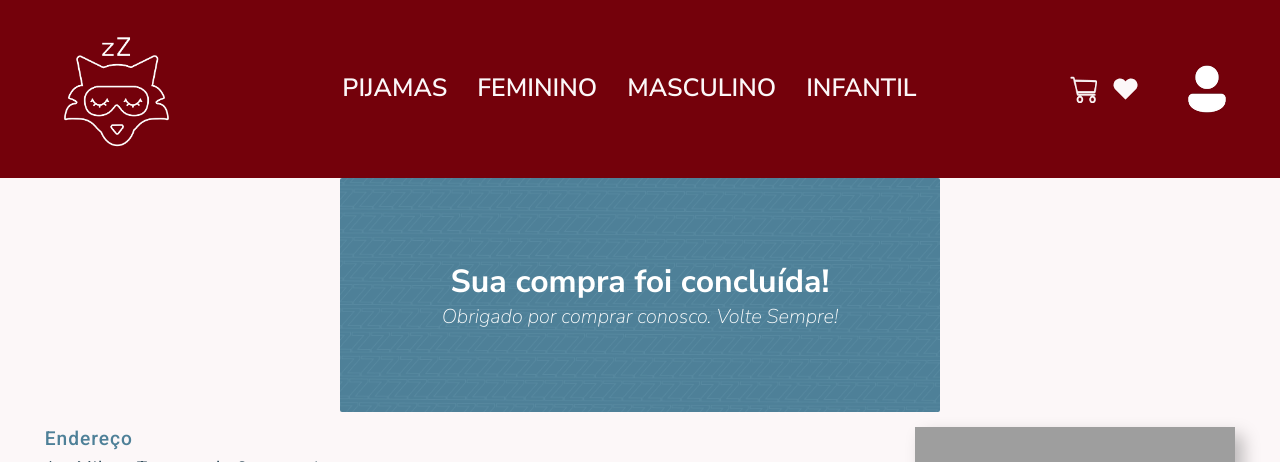
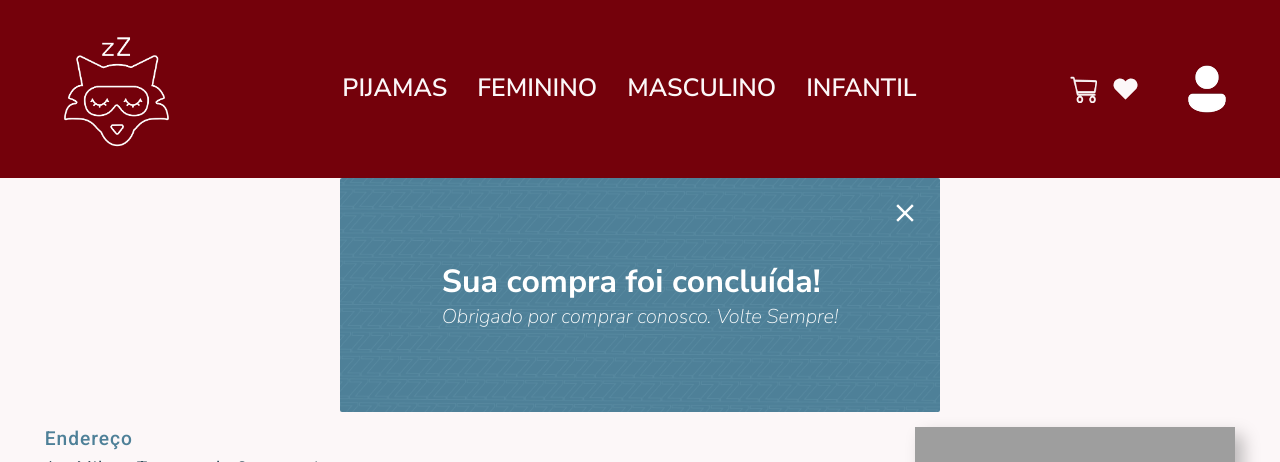
Before and after one commit to berthrage/PijamINha-INJunior25.1, a React (Vite) app: page /concluded in a window 1280 px wide. Shown: the top 462 px of the page. Built offline with nearby package versions, Linux system fonts and the light colour scheme; grey boxes are pictures that could not be loaded; a web font is replaced by a local one; what axios-mock-adapter would draw is missing.

Commit message:
update: Concluded retornando para homepage

```diff
--- a/src/components/Concluded/index.tsx
+++ b/src/components/Concluded/index.tsx
@@ -1,10 +1,28 @@
+import { useNavigate } from 'react-router-dom';
 import styles from './styles.module.css';
+import { IoMdClose } from "react-icons/io";
 
-const Concluded: React.FC = () => {
+interface ConcludedProps {
+    onClose: () => void;
+}
+
+const Concluded: React.FC<ConcludedProps> = ({ onClose }) => {
+    const navigate = useNavigate();
+    const handleClose = () => {
+        onClose();
+        navigate('/home');
+    };
+
     return (
         <div className={styles.concludedSection}>
-            <h1>Sua compra foi concluída!</h1>
-            <p>Obrigado por comprar conosco. Volte Sempre!</p>
+            <div>
+                <h1>Sua compra foi concluída!</h1>
+                <p>Obrigado por comprar conosco. Volte Sempre!</p>
+            </div>
+
+            <div className={styles.buttoncloseConcluded} onClick={handleClose}>
+                <IoMdClose size={30} />
+            </div>
         </div>
     );
 };
--- a/src/components/Concluded/styles.module.css
+++ b/src/components/Concluded/styles.module.css
@@ -1,6 +1,5 @@
 .concludedSection {
   display: flex;
-  flex-direction: column;
   position: relative;
   width: 600px;
   height: 234px;
@@ -11,6 +10,15 @@
   padding: var(--height-main-padding) var(--width-main-padding)
     var(--height-main-padding) var(--width-main-padding);
   z-index: 0;
+}
+
+.buttoncloseConcluded {
+  color: white;
+  position: absolute;
+  top: 20px;
+  right: 20px;
+  cursor: pointer;
+  z-index: 3;
 }
 
 .concludedSection::before {
@@ -27,6 +35,7 @@
   opacity: 0.5;
   z-index: 1;
 }
+
 .concludedSection h1 {
   font-size: 32px;
   font-style: normal;
@@ -37,6 +46,7 @@
   position: relative;
   z-index: 2;
 }
+
 .concludedSection p {
   color: #fff;
   font-family: var(--font-nunito-sans);
--- a/src/pages/Cart/index.tsx
+++ b/src/pages/Cart/index.tsx
@@ -140,8 +140,7 @@ const Cart: React.FC = () => {
             {/* Modal de Conclusão */}
             {showConcludedModal && (
                 <div className={styles.modalOverlay}>
-                    <Concluded />
-                </div>
+                    <Concluded onClose={() => setShowConcludedModal(false)} />                </div>
             )}
         </div>
     );
```
